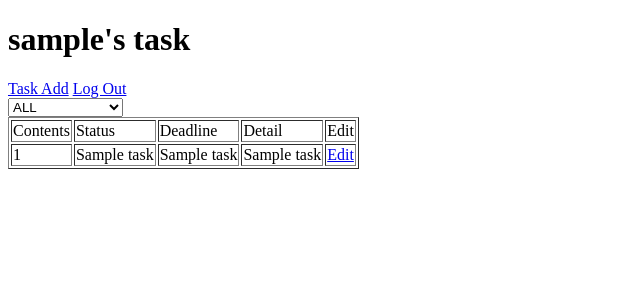
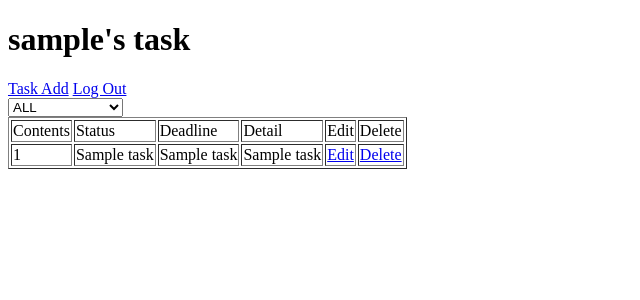
Before and after one commit to gacky35/CompleteTasks, a Flask app: page /list.html in a window 1280 px wide. Shown: the top 300 px of the page, without its empty margins (0-640 px from the left). Run offline with Flask 2, Linux system fonts and the light colour scheme; the visitor is signed in with stand-in values (Sample User, id 1); a database or web service that is not in the repository returns one stand-in record (values such as "Sample title"); some libraries are stand-ins or nearby versions.

Commit message:
JSの修正と削除機能の追加とそれに伴う追加機能の修正

```diff
--- a/app.py
+++ b/app.py
@@ -19,6 +19,12 @@ def add():
         rows = cur.fetchall()
         for row in rows:
             ids = row[0] + 1
+        while True:
+            cur.execute("select * from task where id ='"+str(ids)+"'")
+            check = cur.fetchall()
+            if not check:
+                break
+            ids = ids + 1
         cur.execute("INSERT INTO task (content, status, deadline, detail, username, id) VALUES (%s, %s, %s, %s, %s, %s)", (request.form['contents'], request.form['status'], request.form['deadline'], request.form['detail'], username, ids))
         connection.commit()
         tasks = pick()
@@ -78,6 +84,7 @@ def regist():
         return render_template('regist.html')
     else:
         session.pop('name', None)
+        session.pop('no', None)
         return render_template('index.html')
 
 @app.route('/<int:get_id>')
@@ -87,6 +94,14 @@ def edit(get_id):
     tasks = cur.fetchall()
     return render_template('edit.html', tasks=tasks)
 
+@app.route('/delete')
+def delete():
+    session['no'] = request.args.get('no', '')
+    cur.execute("delete from task where id = '" + session.get('no') + "'")
+    connection.commit()
+    tasks = pick()
+    return render_template('list.html', username=session.get('name'), tasks=tasks)
+
 def pick():
     username = session.get('name')
     cur.execute("SELECT * FROM task WHERE username='" + username + "'")
--- a/templates/list.html
+++ b/templates/list.html
@@ -22,6 +22,7 @@
                 <td>Deadline</td>
                 <td>Detail</td>
                 <td>Edit</td>
+                <td>Delete</td>
             </tr>
             {% for task in tasks %}
             <tr>
@@ -30,6 +31,7 @@
                 <td>{{ task[2] }}</td>
                 <td>{{ task[3] }}</td>
                 <td><a href="{{ task[5] }}">Edit</a></td>
+                <td><a href="delete?no={{ task[5] }}">Delete</a></td>
             </tr>
             {% endfor %}
         </table>
@@ -37,6 +39,7 @@
             var select = document.getElementsByName('displayData')[0];
             select.addEventListener('change',()=>{
                 row = task.rows.length;
+                console.log(select.value)
                 if (select.value=="working") {
                     for ( var i = 1; i < row; i++ ) {
                         if (select.value!=task.rows[i].cells[1].innerText){
@@ -66,7 +69,7 @@
                         task.rows[i].style.display = "";
                     }
                 }
-            }
+            })
         </script>
     </body>
 </html>
```
